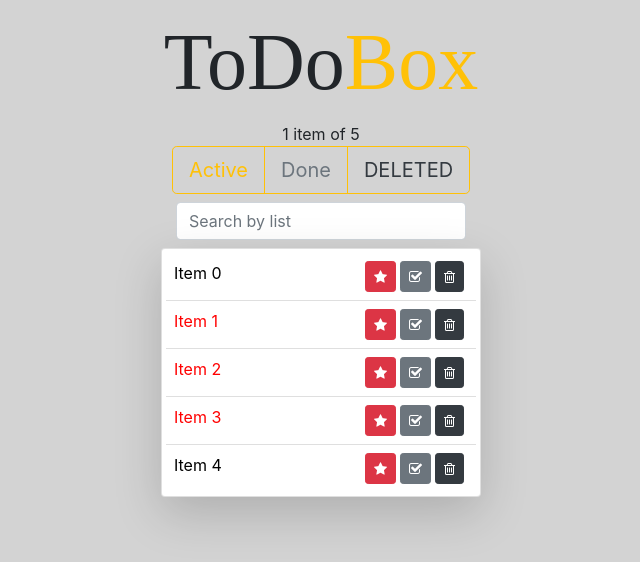
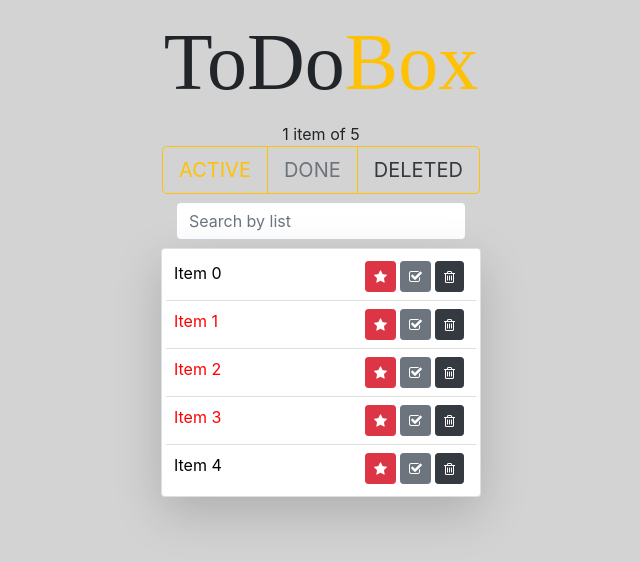
Before and after one commit to teneons/ToDoBox, a React (Create React App) app: page / in a window 1280 px wide. Shown: the top 562 px of the page, without its empty margins (319-959 px from the left). Built offline with nearby package versions, Linux system fonts and the light colour scheme.

Commit message:
Fix filters

```diff
--- a/src/components/ToDoFilter/ToDoFilter.js
+++ b/src/components/ToDoFilter/ToDoFilter.js
@@ -4,10 +4,10 @@ export default class ToDoFilter extends React.Component {
     render() {
         return(
             <div>
-                <div className="btn-group mb-2" role="group" aria-label="Filter items">
-                    <button type="button" className="btn btn-lg btn-outline-warning border border-warning">Active</button>
-                    <button type="button" className="btn btn-lg btn-outline-secondary border border-warning">Done</button>
-                    <button type="button" className="btn btn-lg btn-outline-dark text-uppercase border border-warning">Deleted</button>
+                <div className='btn-group mb-2' role='group' aria-label='Filter items'>
+                    <button type='button' className='btn btn-lg btn-outline-warning border border-warning text-uppercase'>Active</button>
+                    <button type='button' className='btn btn-lg btn-outline-secondary border border-warning text-uppercase'>Done</button>
+                    <button type='button' className='btn btn-lg btn-outline-dark border border-warning text-uppercase'>Deleted</button>
                 </div>
             </div>
         )
```
